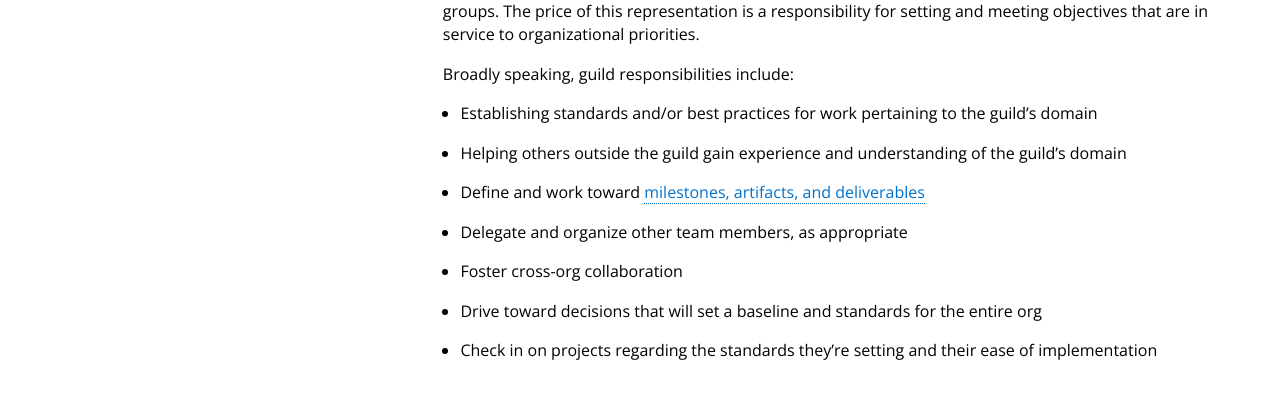
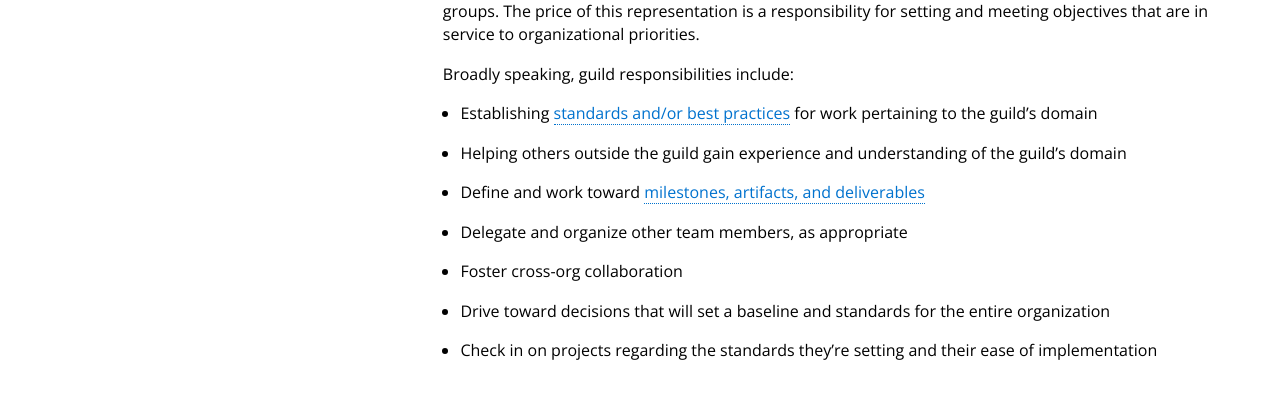
Before and after one commit to 18F/grouplet-playbook, a Jekyll site: the page built from pages/guilds.md, in a window 1280 px wide. Shown: the part 1496-1903 px from the top of the page. Built offline with Jekyll 4.4.1, drawn with Linux system fonts in a browser that asks for light colours; nearby versions of some CDN libraries; Markdown is read by kramdown in place of the engine named in the settings; part of the change alters nothing that is shown.

```diff
--- a/pages/guilds.md
+++ b/pages/guilds.md
@@ -69,8 +69,8 @@ in service to organizational priorities.
 
 Broadly speaking, guild responsibilities include:
 
-* Establishing standards and/or best practices for work pertaining to the
-  guild's domain
+* Establishing [standards and/or best practices](http://18f.github.io/guides/)
+  for work pertaining to the guild's domain
 * Helping others outside the guild gain experience and understanding of the
   guild's domain
 * Define and work toward [milestones, artifacts, and
@@ -78,6 +78,6 @@ Broadly speaking, guild responsibilities include:
 * Delegate and organize other team members, as appropriate
 * Foster cross-org collaboration
 * Drive toward decisions that will set a baseline and standards for the entire
-  org
+  organization
 * Check in on projects regarding the standards they're setting and their ease
   of implementation
```
